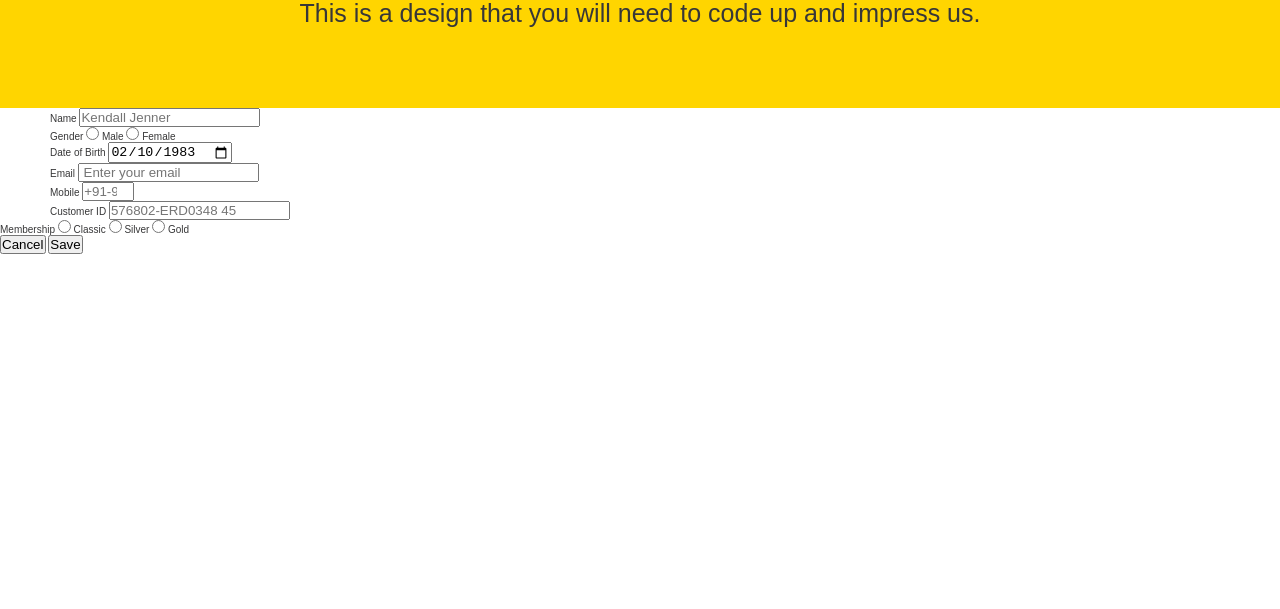
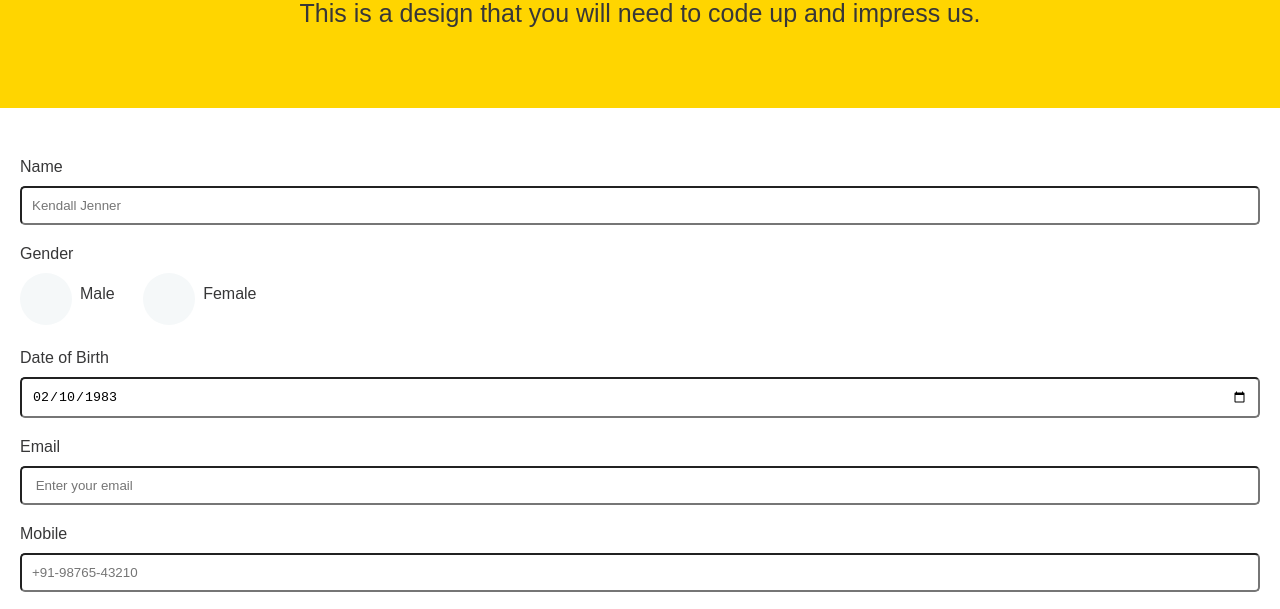
Before and after one commit to 3aPretorius/p45-front-end-challenge, a website built with Parcel: page src/index.html in a window 1280 px wide. Shown: the part 182-791 px from the top of the page. Built offline with nearby package versions, Linux system fonts and the light colour scheme.

Commit message:
Styled the radion input

```diff
--- a/src/components/user-profile-page/_user-profile-page.scss
+++ b/src/components/user-profile-page/_user-profile-page.scss
@@ -31,8 +31,38 @@
   }
 
   &__form {
+    font-size: 1.6rem;
+    padding: 5rem 2rem;
+
     .input-group {
-      margin-left: 5rem;
+      margin:0 0 2rem 0;
     }
+
+    label {
+      display: block;
+    }
+
+    input {
+      border-radius: 0.5rem;
+      margin-top: 1rem;
+      padding: 1rem;
+      width: 100%;
+    }
+
+    .radio-input {
+      align-items: center;
+      display: inline-flex;
+      margin-right: 2.4rem;
+
+      input[type="radio"] {
+        appearance: none;
+        background: #F5F8F9;
+        border-radius: 50%;
+        margin-right: 0.8rem;
+        height: 5.2rem;
+        width: 5.2rem;
+      }
+    }
+
   }
 }
--- a/src/index.html
+++ b/src/index.html
@@ -45,11 +45,11 @@
 
         <div class="input-group">
           <label> Gender </label>
-          <label>
+          <label class="radio-input">
             <input type="radio" name="gender" value="male" />
             <span>Male</span>
           </label>
-          <label>
+          <label class="radio-input">
             <input type="radio" name="gender" value="female" />
             <span>Female</span>
           </label>
@@ -100,15 +100,15 @@
 
         <div>
           <label for="Membership"> Membership </label>
-          <label>
+          <label class="radio-input">
             <input type="radio" name="membership" value="classic" />
             <span>Classic</span>
           </label>
-          <label>
+          <label class="radio-input">
             <input type="radio" name="membership" value="silver" />
             <span>Silver</span>
           </label>
-          <label>
+          <label class="radio-input">
             <input type="radio" name="membership" value="gold" />
             <span>Gold</span>
           </label>
```
